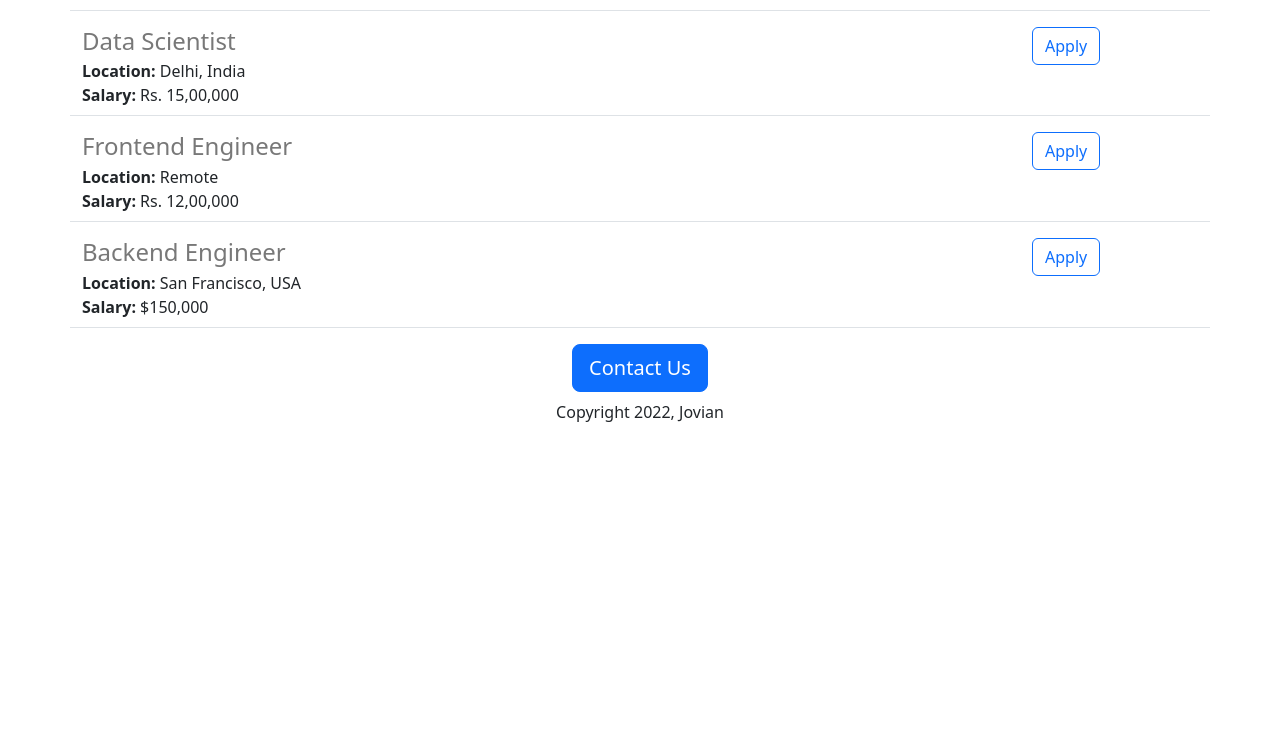
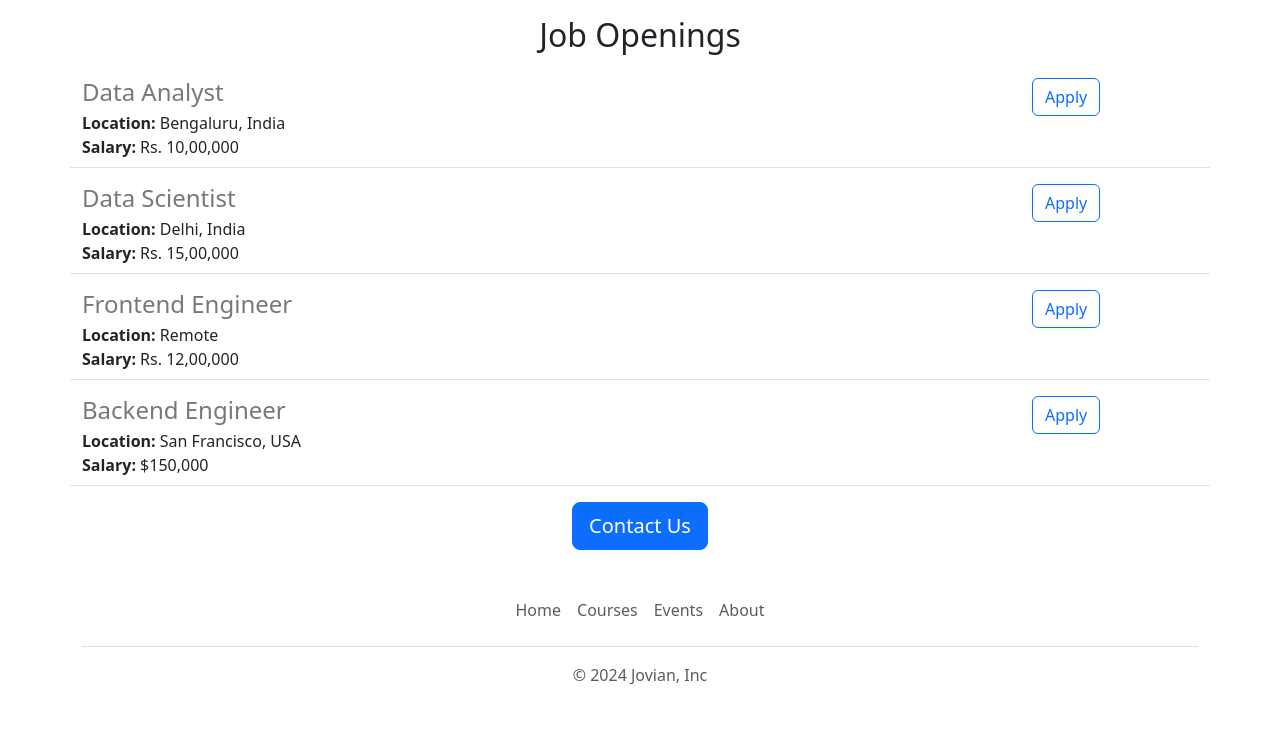
Before and after one commit to Narayan201120/NJ-Career-Website-V2, a Flask app: page / in a window 1280 px wide. Shown: the part 836-1579 px from the top of the page. Before the commit the page ends 1258 px from the top, so only its background shows below. Run offline with Flask 3, Linux system fonts and the light colour scheme.

Commit message:
functional improvements

```diff
--- /dev/null
+++ b/templates/footer.html
@@ -0,0 +1,11 @@
+<div class="container">
+  <footer class="py-3 my-4">
+    <ul class="nav justify-content-center border-bottom pb-3 mb-3">
+      <li class="nav-item"><a target="_blank" href="https://www.jovian.ai" class="nav-link px-2 text-body-secondary">Home</a></li>
+      <li class="nav-item"><a target="_blank" href="https://jovian.ai/learn" class="nav-link px-2 text-body-secondary">Courses</a></li>
+      <li class="nav-item"><a target="_blank" href="https://jovian.ai/events" class="nav-link px-2 text-body-secondary">Events</a></li>
+      <li class="nav-item"><a target="_blank" href="https://jovian.ai/about" class="nav-link px-2 text-body-secondary">About</a></li>
+    </ul>
+    <p class="text-center text-body-secondary">&copy; 2024 Jovian, Inc</p>
+  </footer>
+</div>
--- a/templates/home.html
+++ b/templates/home.html
@@ -6,6 +6,7 @@
     <meta name="viewport" content="width=device-width, initial-scale=1">
     <link href="https://cdn.jsdelivr.net/npm/bootstrap@5.3.3/dist/css/bootstrap.min.css" rel="stylesheet" integrity="sha384-QWTKZyjpPEjISv5WaRU9OFeRpok6YctnYmDr5pNlyT2bRjXh0JMhjY6hW+ALEwIH" crossorigin="anonymous">
     <style>
+
       #banner2 {
         height: 360px;
         width: 100%;
@@ -13,15 +14,23 @@
         margin-bottom: 16px;
       }
     </style>
+
     <body>
       {% include 'nav.html' %}
+      <img class='img-fluid' src="https://a4677bea-004e-4418-9304-1cfd54c9c0ed-00-h5n7km8sniqn.sisko.replit.dev/static/banner2.jpg" height='360' id='banner2'>
       <div class="container">
         <h1 class="text-center mt-2 mb-4"">{{company_name}} Careers</h1>
-         <img class='img-fluid' src="https://a4677bea-004e-4418-9304-1cfd54c9c0ed-00-h5n7km8sniqn.sisko.replit.dev/static/banner2.jpg" height='360' id='banner2'>
-         <h2 class="text-center mt-2 mb-4">About Jovian</h2>
+         <!-- <h2 class="text-center mt-2 mb-4">About Jovian</h2> -->
+        <div class="row" style= "margin-bottom: 20px;">
+          <div class="col-md-6">
          <p class="text-justify mt-2" class="lead">
           Lorem ipsum dolor sit amet, consectetur adipiscing elit, sed do eiusmod tempor incididunt ut labore et dolore magna aliqua. Ut enim ad minim veniam, quis nostrud exercitation ullamco laboris nisi ut aliquip ex ea commodo consequat. Duis aute irure dolor in reprehenderit in voluptate velit esse cillum dolore eu fugiat nulla pariatur. Excepteur sint occaecat cupidatat non proident, sunt in culpa qui officia deserunt mollit anim id est laborum.
          </p>
+          </div>
+          <div class="d-none d-md-block col-md-6">
+          <img src='/static/students.jpg' style='height: 320px; border-radius: 4px;'>
+          </div>
+        </div>
          <h2 class="text-center mt-2 mb-4">Job Openings</h2>
          <div>
            {% for job in jobs %}
@@ -29,10 +38,10 @@
            {% endfor %}
          </div>
          <div class="text-center">
-           <button type="button" class="btn btn-primary btn-lg" id = "contact_us">Contact Us</button>
-           <p class="text-justify mt-2 mb-4" class="lead">Copyright 2022, Jovian</p>
+           <a href="mailto:hello@jovian.ai?subject=Question%20about%20Job%20Openings&body=My%20name%3A%20%3Center%20your%20name%3E%0D%0A%0D%0AMy%20question%3A%20%3Center%20question%20here%3E" type="button" class="btn btn-primary btn-lg" id = "contact_us">Contact Us</a>
          </div>
       </div>
+      {% include 'footer.html' %}
     </body>
   </head>
 
--- a/templates/jobitem.html
+++ b/templates/jobitem.html
@@ -13,6 +13,6 @@
     {% endif %}
   </div>
   <div class='col-2'>
-    <button type="button" class="btn btn-outline-primary">Apply</button>
+    <a href="mailto:hello@jovian.ai?subject=Application%20for%20{{job['title']}}&body=My%20name%3A%20%3Center%20your%20name%3E%0D%0A%0D%0AMy%20Resume%20link%3A%20%3Cresume%20link%20here%3E%0D%0A%0D%0AMy%20LinkedIn%20link%3A%20%3CLinkedIn%20link%20here%3E" type="button" class="btn btn-outline-primary">Apply</a>
   </div>
 </div>
--- a/templates/nav.html
+++ b/templates/nav.html
@@ -1,4 +1,4 @@
-<nav class="navbar navbar-expand-md navbar-dark bg-dark" aria-label="Fourth navbar example">
+<nav class="navbar navbar-expand-md shadow-sm fixed-top bg-white" aria-label="Fourth navbar example">
   <div class="container-fluid">
     <a class="navbar-brand" href="#">Jovian Careers</a>
     <button class="navbar-toggler" type="button" data-bs-toggle="collapse" data-bs-target="#navbarsExample04" aria-controls="navbarsExample04" aria-expanded="false" aria-label="Toggle navigation">
@@ -31,3 +31,6 @@
     </div>
   </div>
 </nav>
+<div style="height:56px">
+
+</div>
```
Also changed, not shown: 1 other file.
